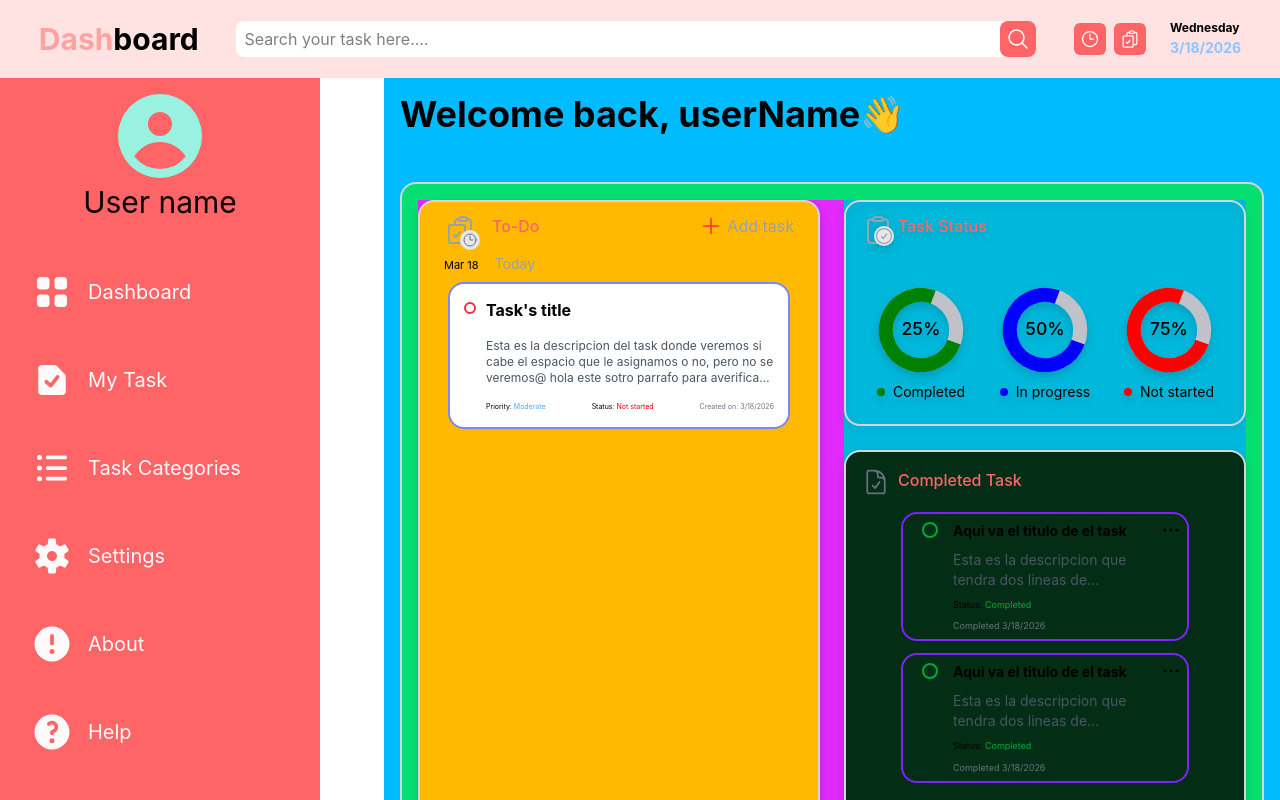
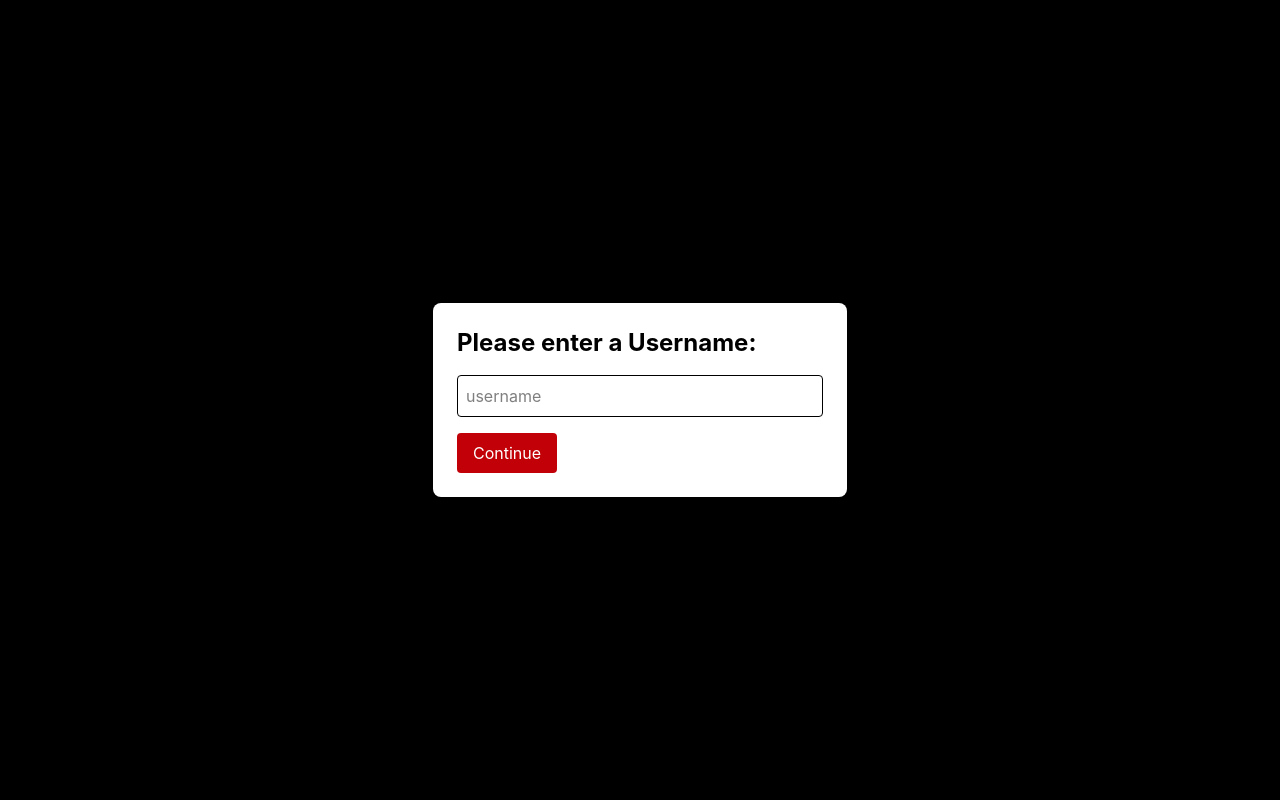
Before and after one commit to karinatuyuc/my-todo-list-React, a React (Vite) app: page / in a window 1280 px wide. Shown: the top 800 px of the page. Built offline with nearby package versions, Linux system fonts and the light colour scheme.

Commit message:
feat: Add iconImages, modalUserName component

```diff
--- a/src/Dashboard.jsx
+++ b/src/Dashboard.jsx
@@ -1,3 +1,4 @@
+import { useState } from 'react';
 import { MagnifyingGlassIcon, ClockIcon, ClipboardDocumentCheckIcon, PlusIcon, ClipboardIcon, CheckCircleIcon} from "@heroicons/react/24/outline";
 import ProgressCircle from "./ProgressCircle.jsx";
 import CompletedTask from "./CompletedTask.jsx";
@@ -5,8 +6,15 @@ import TaskCard from "./TaskCard.jsx";
 import SideMenu from "./sideMenu.jsx";
 import useMediaQuery from "./useMediaQuery.js";
 import { TaskGrid } from "./TaskGrid.jsx";
+import  UserName  from "./UserNameModal.jsx"
 
 export default function Dashboard({showModal, tasks}) {
+
+    {/** Catching userName Name */}
+    const [modalName, setModalName] = useState(true);
+    const [userName, setUserName] = useState("");
+
+
     const date = new Date(); //Creating the local date
 
    // const options = { // Formatt to show the date.
@@ -39,6 +47,11 @@ export default function Dashboard({showModal, tasks}) {
 
     return (
         <>
+        <UserName
+         isOpen={modalName}
+         setModalName={setModalName}
+         setUserName={setUserName}
+        />
          <div className="min-h-screen w-full flex flex-col md:min-h-screen">
 
 
@@ -50,6 +63,7 @@ export default function Dashboard({showModal, tasks}) {
                     <span className="text-red-300">Dash</span>
                     <span className="text-black">board</span>
                 </div>
+
 
                 {/** Search bar */}
                 <div className="flex bg-white rounded-lg md:w-94 lg:w-lvh">
@@ -92,7 +106,9 @@ export default function Dashboard({showModal, tasks}) {
         <main className="min-h-screen w-full grow md:grid md:grid-cols-[1fr_3fr] md:gap-16 lg:h-full">
 
                <div className="bg-red-700 lg:bg-red-400 lg:w-80">
-                  <SideMenu/>
+                  <SideMenu
+                    userName={userName}
+                  />
             </div>
             <div className="border-y-green-900 bg-sky-400">
 
@@ -101,7 +117,7 @@ export default function Dashboard({showModal, tasks}) {
 
                      <div className="flex items-center justify-center gap-4 m-4">
                         <div className="mx-auto text-xl font-bold mb-4 md:text-2xl lg:ml-0 lg:text-4xl lg:mb-0">
-                           <h1>Welcome back, userName<span className="text-3xl md:text-4xl lg:text-4xl">{waveHand}</span></h1>
+                           <h1>Welcome back, {userName}<span className="text-3xl md:text-4xl lg:text-4xl">{waveHand}</span></h1>
                         </div>
                     </div>
 
--- /dev/null
+++ b/src/UserNameModal.jsx
@@ -0,0 +1,43 @@
+import { useState } from 'react';
+
+function UserName({setModalName, isOpen, setUserName}) {
+
+    const [inputValue, setInputValue] = useState("");
+
+    const nameValid = () => {
+
+        if(!inputValue.trim()) {
+            alert("Please enter a valid username")
+        } else {
+            setUserName(inputValue);
+            setModalName(false);
+        }
+    }
+
+    return (
+        <>
+
+        {isOpen && (
+         <div className="bg-black bg-opacity-30 z-50 fixed w-full h-full inset-0 flex justify-center items-center flex-col">
+            {/*Caja modal */}
+            <div className="bg-white rounded-lg p-6 shadow-lg">
+                <h2 className="text-2xl font-bold mb-4">Please enter a Username:</h2>
+                <input
+                  type="text"
+                  value={inputValue}
+                  onChange={(e) => setInputValue(e.target.value)}
+                  placeholder="username"
+                  className="border p-2 rounded w-full mb-4"
+                />
+                <button className="bg-red-700 text-white px-4 py-2 rounded hover:bg-blue-600"
+                 onClick={nameValid}>Continue</button>
+            </div>
+          </div>
+
+          ) }
+
+        </>
+    )
+}
+
+export default UserName;
--- a/src/sideMenu.jsx
+++ b/src/sideMenu.jsx
@@ -1,28 +1,28 @@
 //import { useState } from "react";
 import { ExclamationCircleIcon, Bars3Icon, UserCircleIcon, Squares2X2Icon, DocumentCheckIcon, ListBulletIcon, Cog6ToothIcon, QuestionMarkCircleIcon, ArrowUturnLeftIcon, XMarkIcon } from "@heroicons/react/16/solid"
 
-export default function SideMenu() {
+export default function SideMenu({userName}) {
 
     const listStyles =
     "group flex items-center gap-2 text-xl text-white md:gap-4 lg:text-md lg:hover:bg-white lg:hover:rounded-lg lg:hover:text-red-500 lg:hover:font-medium lg:hover:cursor-pointer lg:hover:p-3 lg:hover:scale-110 transition-all duration-300";
     const iconStyles =  "w-10 h-10 text-white lg:group-hover:text-red-500 lg:transition-colors lg:duration-200"
 
-    let randomAvatar = [
-       "/avatar/avatar1.webp",
-       "/avatar/avatar2.webp",
-       "/avatar/avatar3.webp",
-       "/avatar/avatar4.webp"
+    const avatarRandom = [
+        "/Avatar/avatar1.webp",
+        "/Avatar/avatar2.webp",
+        "/Avatar/avatar3.webp",
+        "/Avatar/avatar4.webp",
+        "/Avatar/avatar5.webp"
     ];
 
-    const getAnRandomIndex = (arr) => {
-        const randomNumber = Math.random();
+    console.log(avatarRandom.length)
 
-        const randomIndex = Math.floor(randomNumber * arr.length);
+    const randomIndex = Math.floor(Math.random() * avatarRandom.length);
+    console.log(randomIndex)
 
-        return arr[randomIndex];
-    }
+    const avatar = avatarRandom[randomIndex];
+    console.log(avatar)
 
-    console.log(getAnRandomIndex(randomAvatar));
 
     return (
         <>
@@ -39,14 +39,19 @@ export default function SideMenu() {
             <div className="bg-red-700 flex flex-col justify-center items-center lg:absolute lg:mt-22 lg:w-80 lg:flex lg:justify-center lg:items-center lg:bg-red-400">
 
                 {/*Aqui van las imagenes */}
-                <UserCircleIcon className="w-22 h-22
+                <div className="rounded-full mt-4">
+                    <img src={avatar} alt="avatar" className="w-26 h-26 rounded-full animate-pulse"/>
+
+                {/*                 <UserCircleIcon className={`w-22 h-22
                    md:w-24 md:h-24
-                 lg:relative lg:text-teal-200 "
-                />
+                 lg:relative lg:text-teal-200`}
+                />*/}
+
+                </div>
+
                 <span className="text-2xl text-white lg:text-black
-                lg:text-3xl
-                ">
-                    User name
+                lg:text-2xl lg:flex lg:justify-center lg:items-center lg:text-center lg:m-4">
+                    {userName}
                 </span>
             </div>
 
```
Also changed, not shown: public/Avatar/avatar4.webp.
